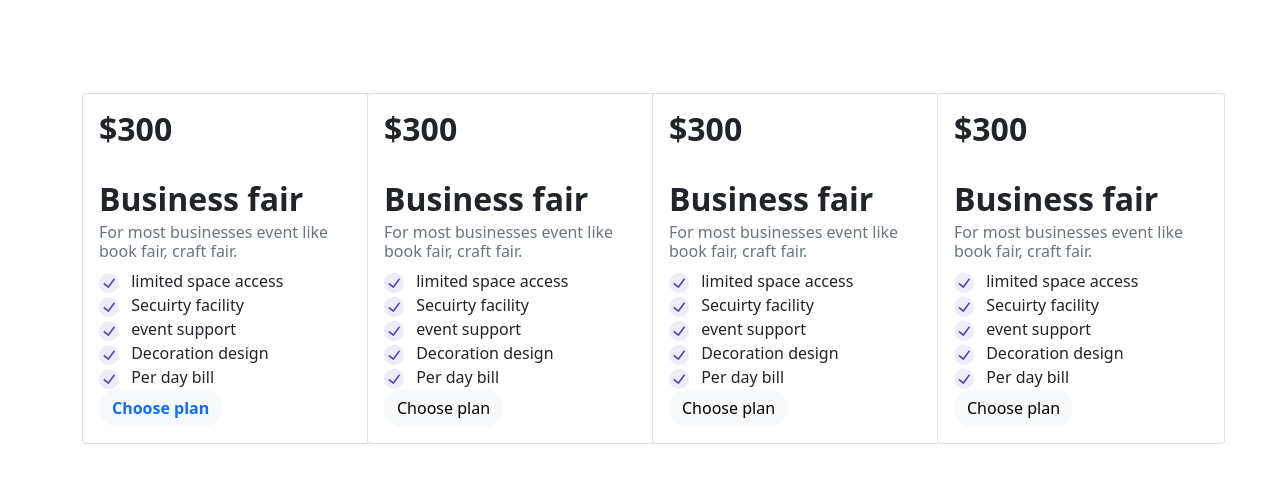
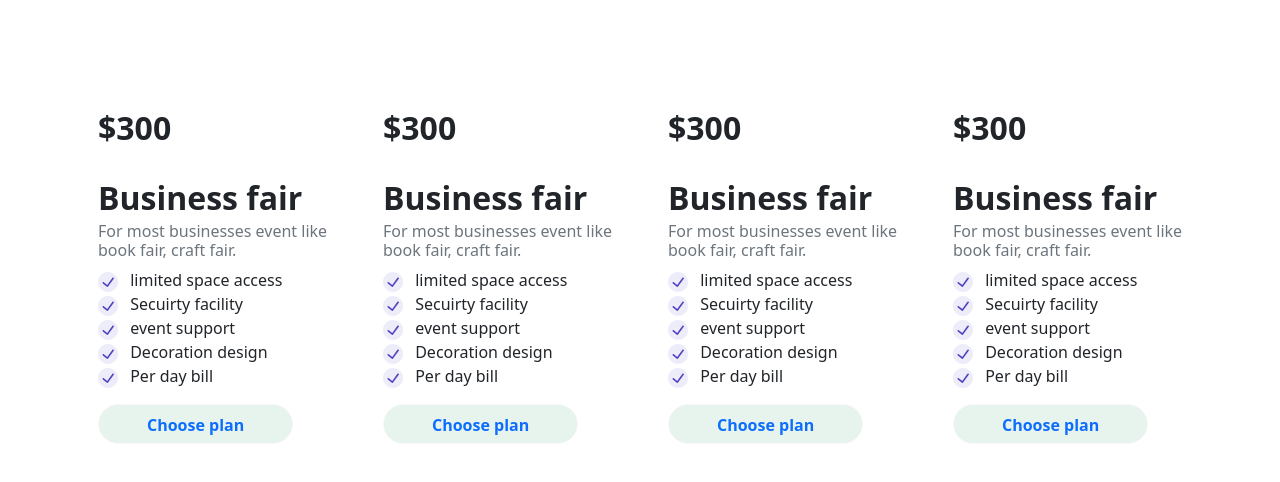
Before and after one commit to srdo96/dhaka-convantion-center, a plain HTML site: page index.html in a window 1280 px wide. Shown: the part 788-1270 px from the top of the page. Drawn offline with nearby package versions, Linux system fonts and the light colour scheme.

Commit message:
rm border & give button bg-color

```diff
--- a/index.html
+++ b/index.html
@@ -132,7 +132,7 @@
         <div class="row mt-5 pt-5">
           <div class="col col-lg-3">
             <!-- card 1: Business fair -->
-            <div class="card" style="width: 18rem">
+            <div class="card border-0" style="width: 18rem">
               <div class="card-body">
                 <h2 class="card-title fs-2 fw-bold">$300</h2>
                 <h2 class="card-title fs-2 fw-bold pt-4">Business fair</h2>
@@ -161,7 +161,7 @@
                 </div>
                 <button
                   type="button"
-                  class="btn btn-light rounded-pill fw-bold text-primary"
+                  class="btn btn-light rounded-pill fw-bold text-primary mt-3 px-5 pt-2 bg-success bg-opacity-10 fw-bold text-primary fw-bold text-primary"
                 >
                   Choose plan
                 </button>
@@ -170,7 +170,7 @@
           </div>
           <div class="col col-lg-3">
             <!-- card 2: wedding basic -->
-            <div class="card" style="width: 18rem">
+            <div class="card border-0" style="width: 18rem">
               <div class="card-body">
                 <h2 class="card-title fs-2 fw-bold">$300</h2>
                 <h2 class="card-title fs-2 fw-bold pt-4">Business fair</h2>
@@ -197,7 +197,10 @@
                   <img class="pe-2" src="./check-circle-1.svg" alt="" />
                   <span>Per day bill</span>
                 </div>
-                <button type="button" class="btn btn-light rounded-pill">
+                <button
+                  type="button"
+                  class="btn btn-light rounded-pill fw-bold text-primary mt-3 px-5 pt-2 bg-success bg-opacity-10 fw-bold text-primary mt-3 px-5 pt-2 bg-success bg-opacity-10"
+                >
                   Choose plan
                 </button>
               </div>
@@ -205,7 +208,7 @@
           </div>
           <div class="col col-lg-3">
             <!-- card 3: Wedding plus -->
-            <div class="card" style="width: 18rem">
+            <div class="card border-0" style="width: 18rem">
               <div class="card-body">
                 <h2 class="card-title fs-2 fw-bold">$300</h2>
                 <h2 class="card-title fs-2 fw-bold pt-4">Business fair</h2>
@@ -232,7 +235,10 @@
                   <img class="pe-2" src="./check-circle-1.svg" alt="" />
                   <span>Per day bill</span>
                 </div>
-                <button type="button" class="btn btn-light rounded-pill">
+                <button
+                  type="button"
+                  class="btn btn-light rounded-pill fw-bold text-primary mt-3 px-5 pt-2 bg-success bg-opacity-10 fw-bold text-primary"
+                >
                   Choose plan
                 </button>
               </div>
@@ -240,7 +246,7 @@
           </div>
           <div class="col col-lg-3">
             <!-- card 4: Corporate event -->
-            <div class="card" style="width: 18rem">
+            <div class="card border-0" style="width: 18rem">
               <div class="card-body">
                 <h2 class="card-title fs-2 fw-bold">$300</h2>
                 <h2 class="card-title fs-2 fw-bold pt-4">Business fair</h2>
@@ -267,7 +273,10 @@
                   <img class="pe-2" src="./check-circle-1.svg" alt="" />
                   <span>Per day bill</span>
                 </div>
-                <button type="button" class="btn btn-light rounded-pill">
+                <button
+                  type="button"
+                  class="btn btn-light rounded-pill fw-bold text-primary mt-3 px-5 pt-2 bg-success bg-opacity-10 fw-bold text-primary"
+                >
                   Choose plan
                 </button>
               </div>
```
